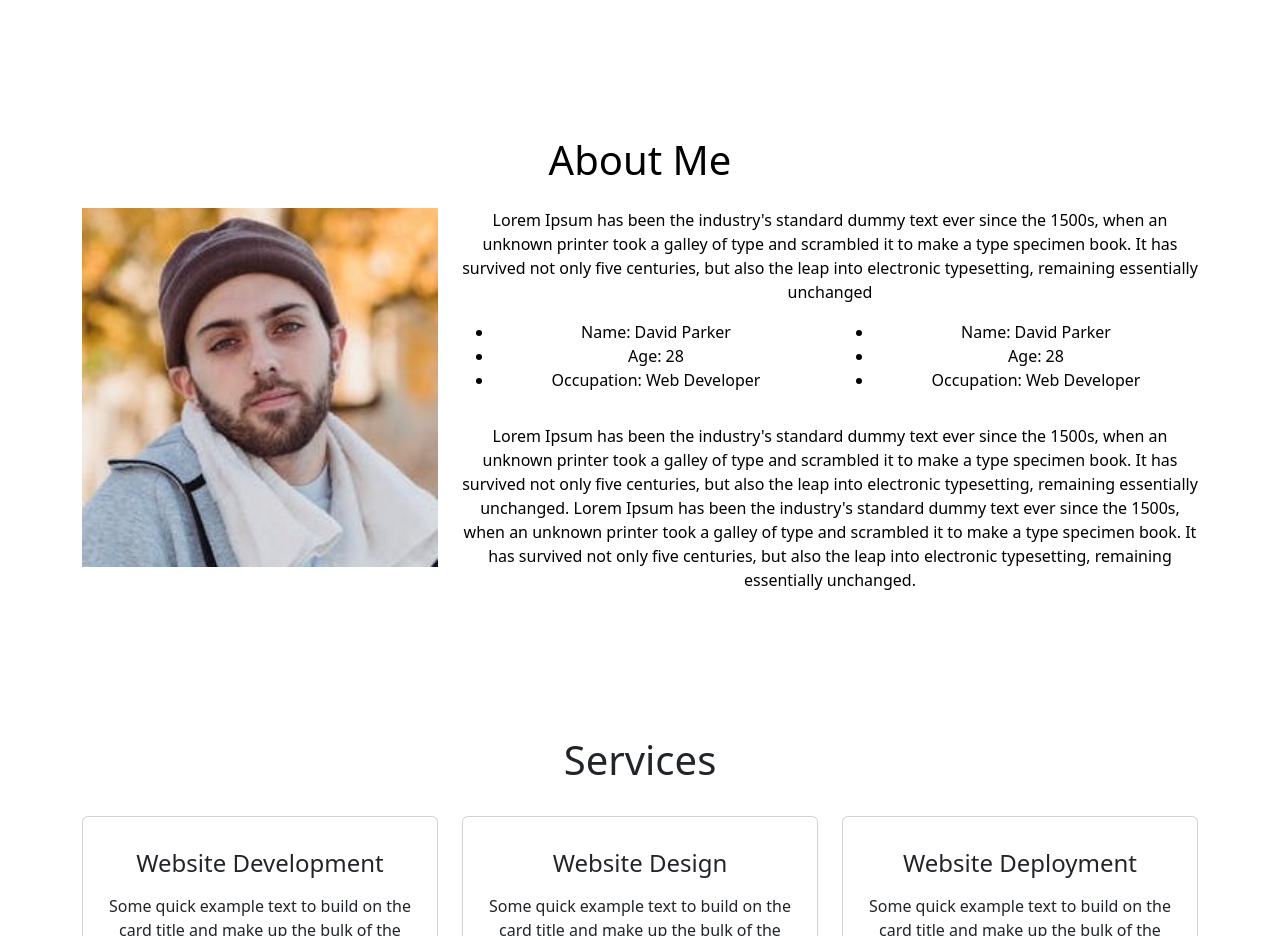
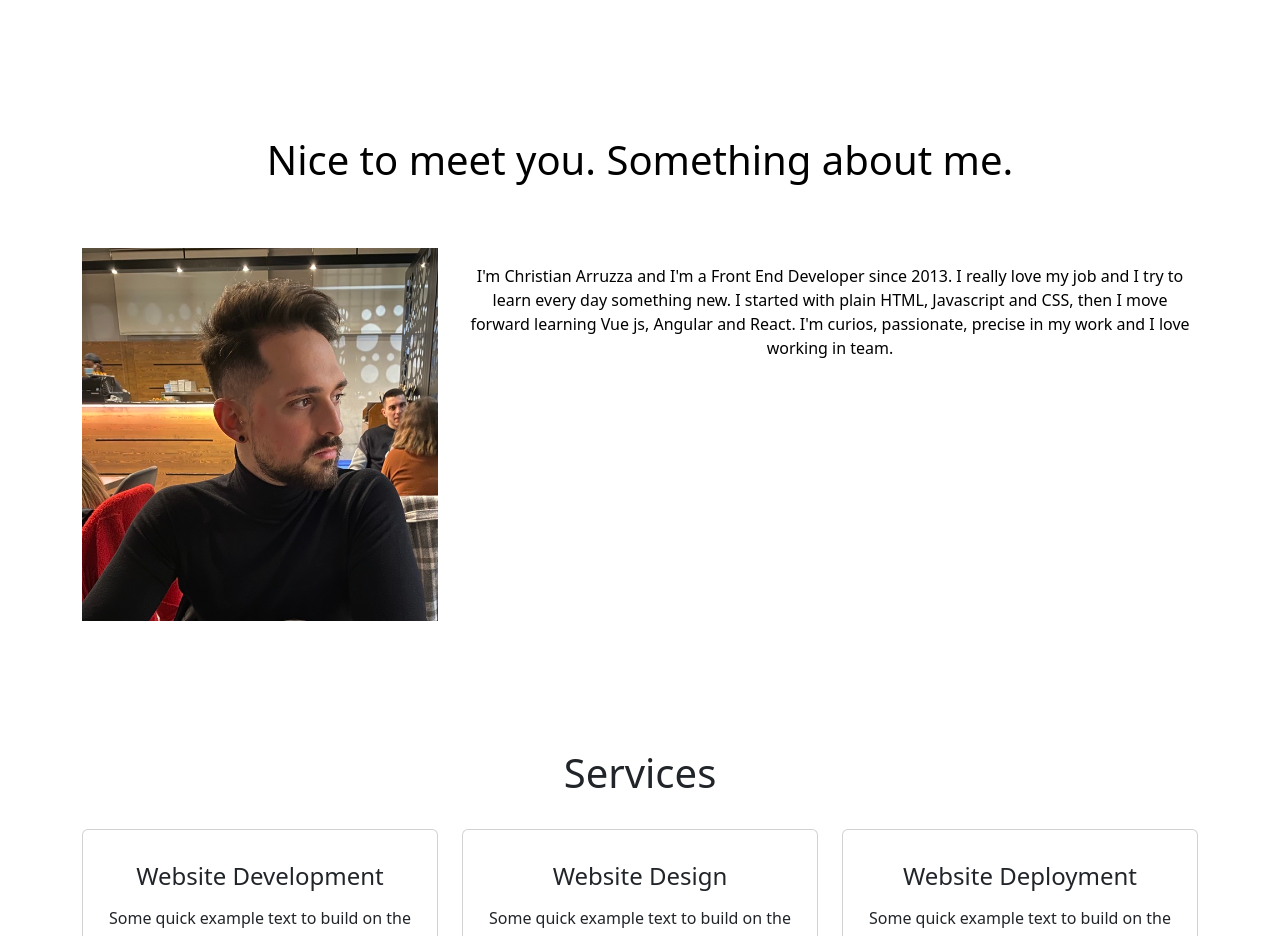
Before and after one commit to ChrisArru/react-portfolio, a React (Create React App) app: page / in a window 1280 px wide. Shown: the part 840-1776 px from the top of the page. Built offline with nearby package versions, Linux system fonts and the light colour scheme.

Commit message:
feat: change about section with my information

```diff
--- a/src/views/About.js
+++ b/src/views/About.js
@@ -6,22 +6,26 @@ const About = () => {
   return (
     <section id="about" className={style.about}>
       <div class="container mt-4 pt-4">
-        <h1 class="text-center">About Me</h1>
+        <h1 class="text-center" style={{ marginBottom: "4rem" }}>
+          Nice to meet you. Something about me.
+        </h1>
         <div class="row mt-4">
           <div class="col-lg-4">
             <img src={image} className={style["imageAboutPage"]} alt="" />
           </div>
 
           <div class="col-lg-8">
-            <p>
-              {" "}
-              Lorem Ipsum has been the industry's standard dummy text ever since
-              the 1500s, when an unknown printer took a galley of type and
-              scrambled it to make a type specimen book. It has survived not
-              only five centuries, but also the leap into electronic
-              typesetting, remaining essentially unchanged
-            </p>
             <div class="row mt-3">
+              <p>
+                {" "}
+                I'm Christian Arruzza and I'm a Front End Developer since 2013.
+                I really love my job and I try to learn every day something new.
+                I started with plain HTML, Javascript and CSS, then I move
+                forward learning Vue js, Angular and React. I'm curios,
+                passionate, precise in my work and I love working in team.
+              </p>
+            </div>
+            {/* <div class="row mt-3">
               <div class="col-md-6">
                 <ul>
                   <li>Name: David Parker</li>
@@ -36,22 +40,7 @@ const About = () => {
                   <li>Occupation: Web Developer</li>
                 </ul>
               </div>
-            </div>
-            <div class="row mt-3">
-              <p>
-                {" "}
-                Lorem Ipsum has been the industry's standard dummy text ever
-                since the 1500s, when an unknown printer took a galley of type
-                and scrambled it to make a type specimen book. It has survived
-                not only five centuries, but also the leap into electronic
-                typesetting, remaining essentially unchanged. Lorem Ipsum has
-                been the industry's standard dummy text ever since the 1500s,
-                when an unknown printer took a galley of type and scrambled it
-                to make a type specimen book. It has survived not only five
-                centuries, but also the leap into electronic typesetting,
-                remaining essentially unchanged.
-              </p>
-            </div>
+            </div> */}
           </div>
         </div>
       </div>
```
Also changed, not shown: src/images/about.jpeg.
